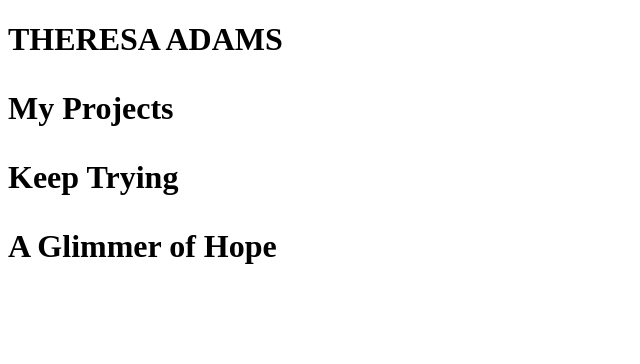
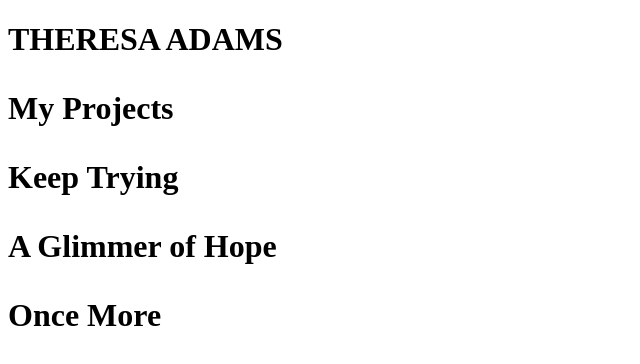
Before and after one commit to Adamstrd/dataviz-home, a plain HTML site: page index.html in a window 1280 px wide. Shown: the whole page, without its empty margins (0-640 px from the left). Drawn offline with Linux system fonts and the light colour scheme.

Commit message:
Update index.html

```diff
--- a/index.html
+++ b/index.html
@@ -4,3 +4,4 @@
 <p>My Projects</p>
 <p>Keep Trying</p>
 <p>A Glimmer of Hope</p>
+<p> Once More</p>
```
